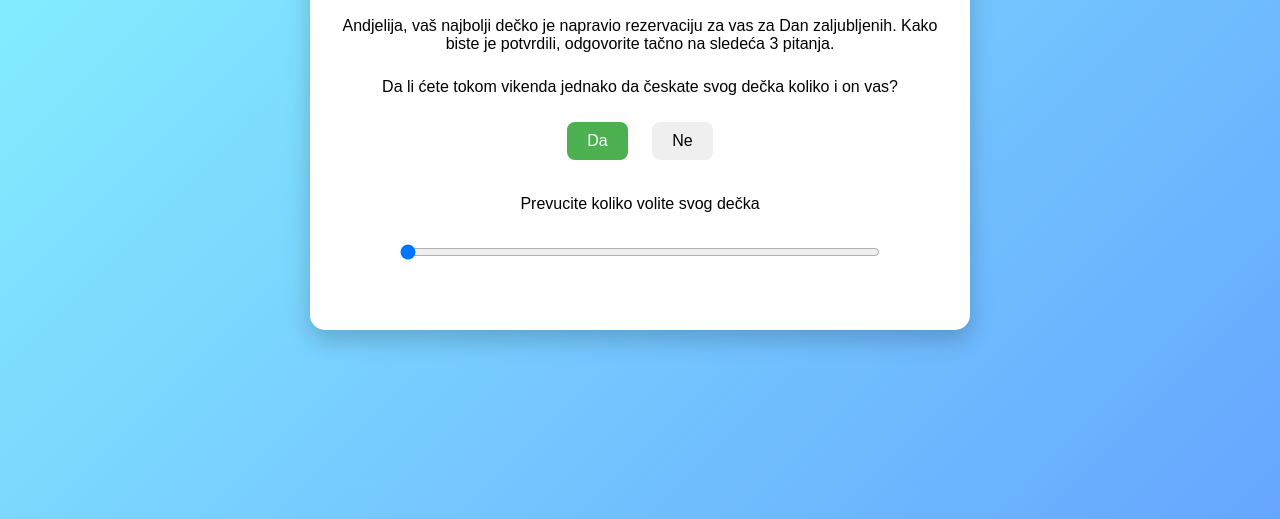
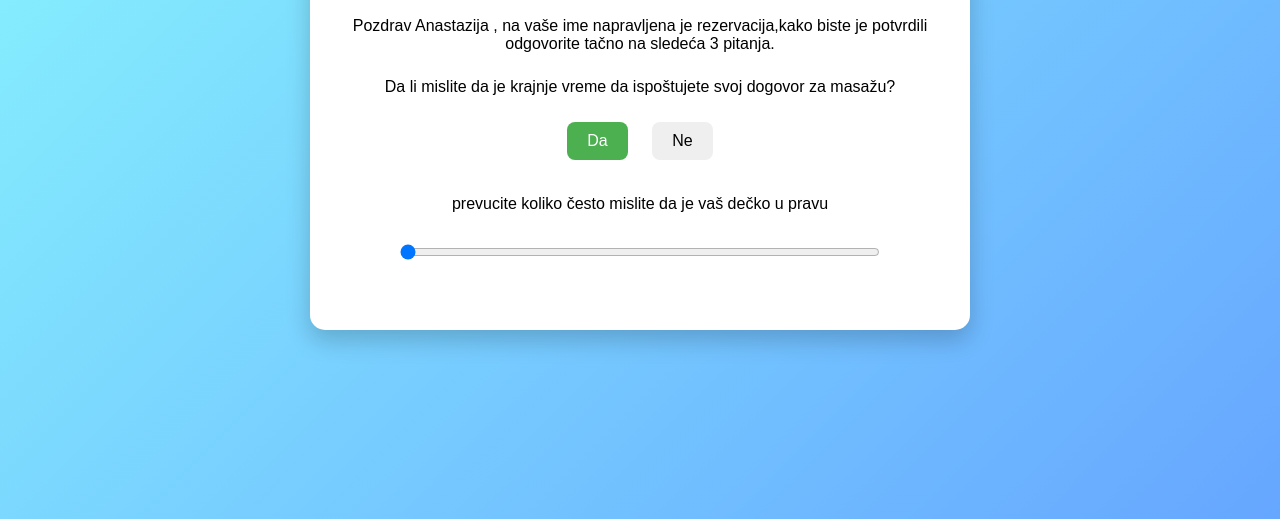
Before and after one commit to bandjurbandjur-ctrl/Vvc, a plain HTML site: page index.html in a window 1280 px wide. Both pictures are taken after a click on the button "Da". Shown: the part 281-800 px from the top of the page. Drawn offline with Linux system fonts and the light colour scheme.

Commit message:
Update questions and prompts in index.html

```diff
--- a/index.html
+++ b/index.html
@@ -11,23 +11,23 @@
         <h1 class="site-title">BUKING</h1>
 
         <div class="question intro">
-            <p>Andjelija, vaš najbolji dečko je napravio rezervaciju za vas za Dan zaljubljenih. Kako biste je potvrdili, odgovorite tačno na sledeća 3 pitanja.</p>
+            <p>Pozdrav Anastazija , na vaše ime napravljena je rezervacija,kako biste je potvrdili odgovorite tačno na sledeća 3 pitanja.</p>
         </div>
 
         <div class="question">
-            <p>Da li ćete tokom vikenda jednako da českate svog dečka koliko i on vas?</p>
+            <p>Da li mislite da je krajnje vreme da ispoštujete svoj dogovor za masažu?</p>
             <button class="btn correct">Da</button>
             <button class="btn wrong">Ne</button>
         </div>
 
         <div class="question">
-            <p>Prevucite koliko volite svog dečka</p>
+            <p>prevucite koliko često mislite da je vaš dečko u pravu</p>
             <input type="range" id="loveSlider" min="0" max="100" value="0" />
             <p id="sliderText"></p>
         </div>
 
         <div class="question">
-            <p>Da li pristajete da ne budete bla bla bla tokom vikenda?</p>
+            <p>Da li pristajete da ne pokazujete srednji prst svom dečku tokom boravka u ovom smeštaju</p>
             <button class="btn correct">Da</button>
             <button class="btn wrong">Ne</button>
         </div>
```
